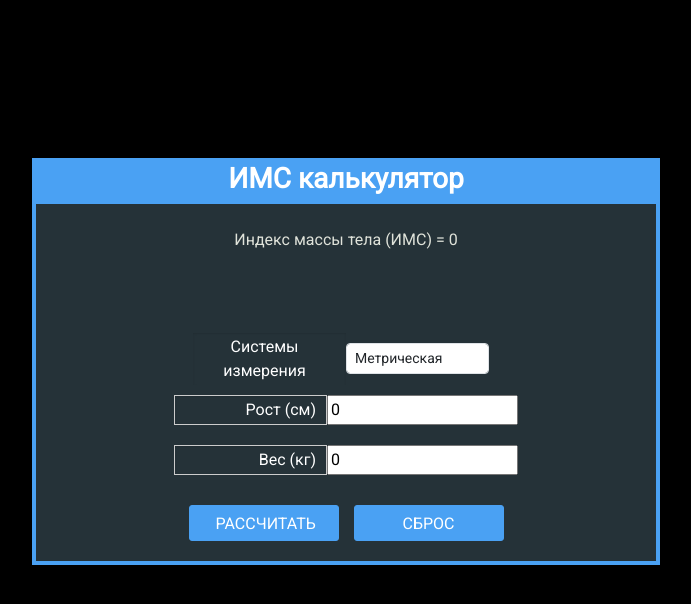
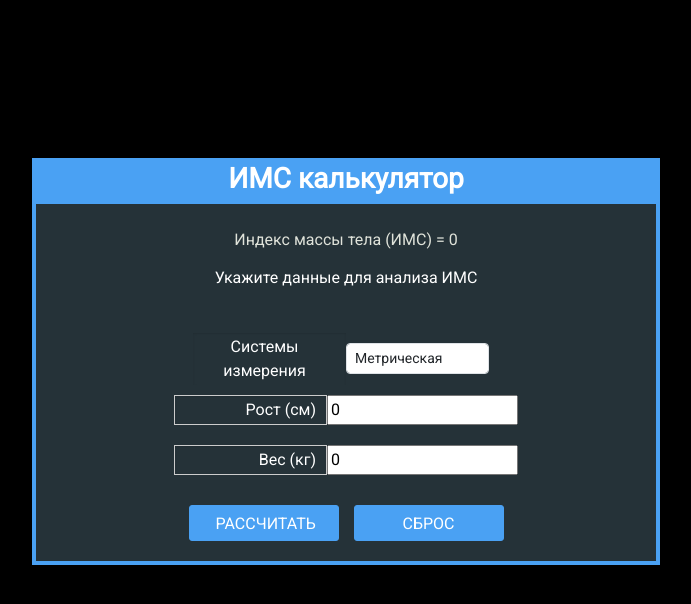
Before and after one commit to Emilo067/bmi-calculator, a React (Create React App) app: page / in a window 1280 px wide. Shown: the top 604 px of the page, without its empty margins (294-985 px from the left). Built offline with nearby package versions, Linux system fonts and the light colour scheme.

Commit message:
add default text for display

```diff
--- a/src/components/BMI.jsx
+++ b/src/components/BMI.jsx
@@ -28,7 +28,7 @@ const BMI = () => {
                             Индекс массы тела (ИМС) = {bmiValue}
                         </div>
                         <div className={`bmi-category ${bmiCategory.class}`}>
-                            {bmiCategory.text}
+                            {bmiCategory.text ? bmiCategory.text : 'Укажите данные для анализа ИМС'}
                         </div>
                     </div>
                 </div>
```
